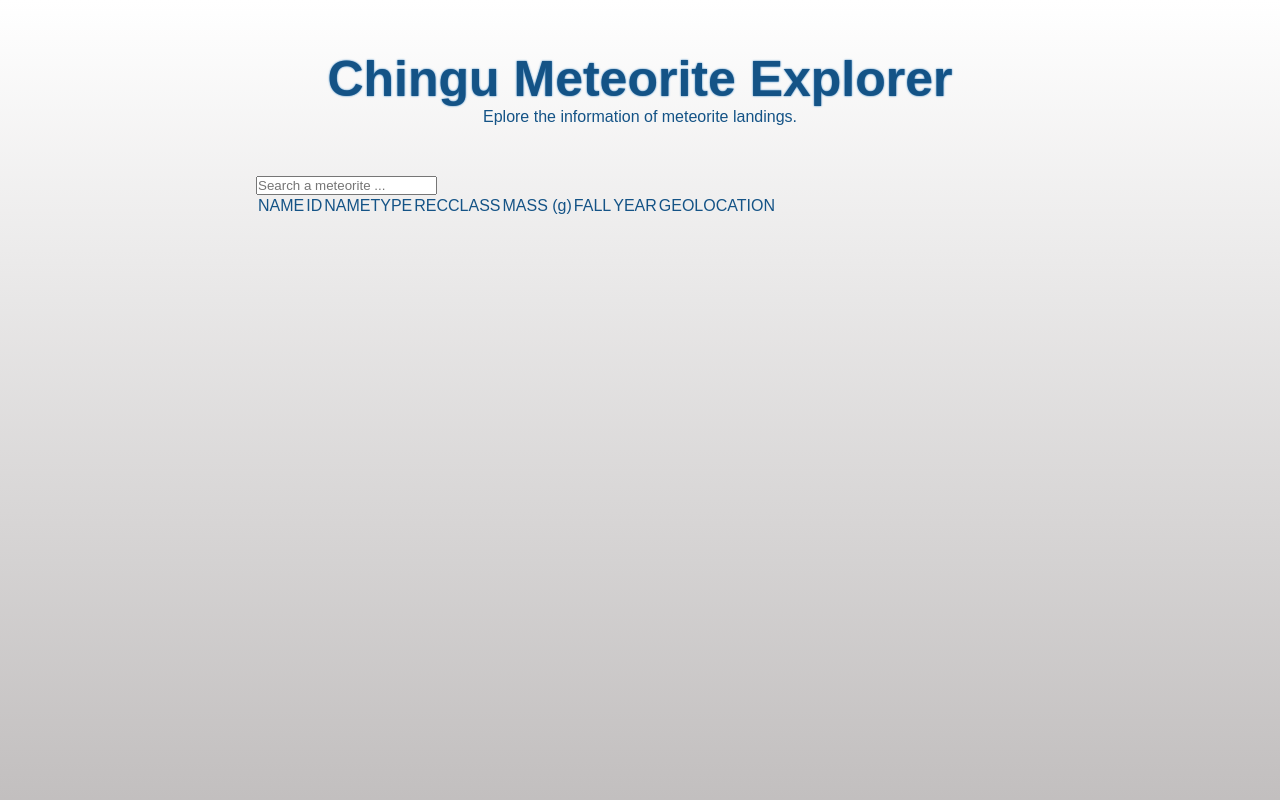
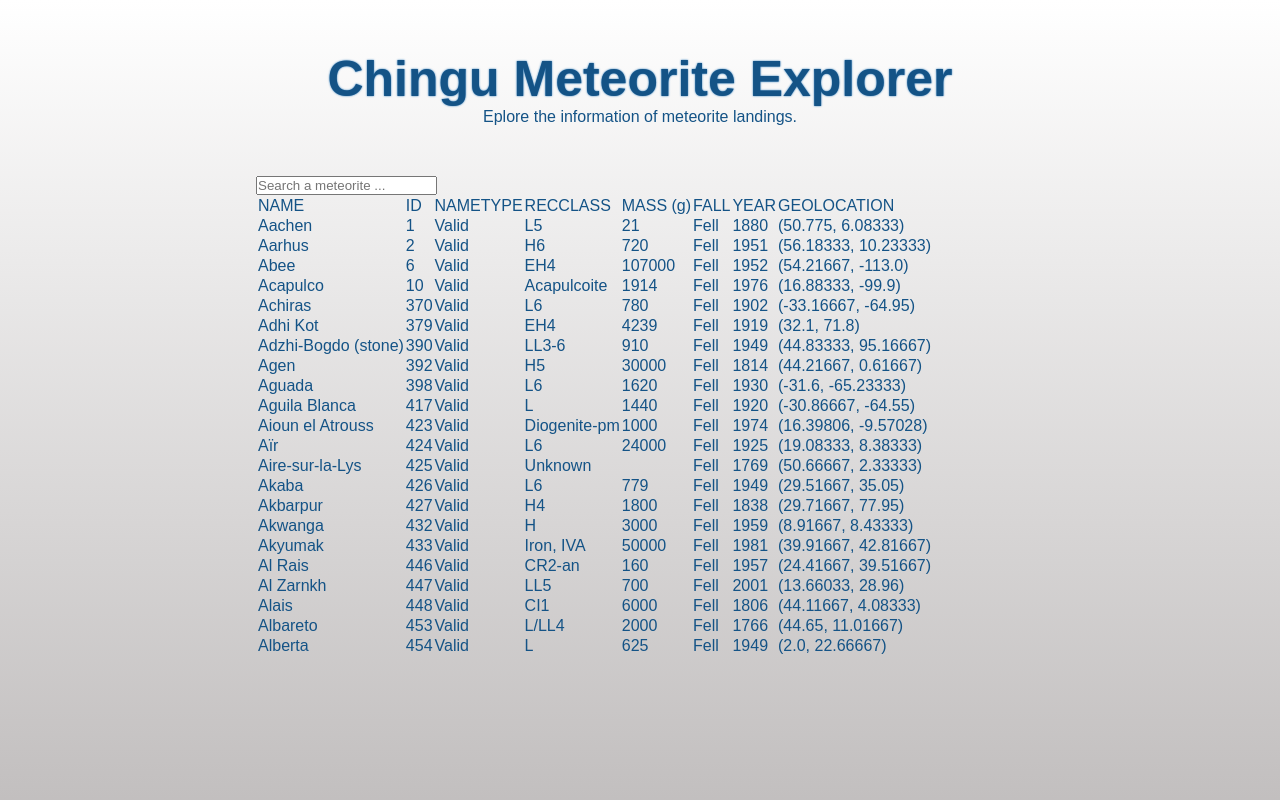
Before and after one commit to picklu/chingu-meteorite-explorer, a React app: page / in a window 1280 px wide. Shown: the top 800 px of the page. Built offline with nearby package versions, Linux system fonts and the light colour scheme.

Commit message:
Enable search by name functionality

```diff
--- a/src/components/Explorer/MeteoriteTable/DataRows.jsx
+++ b/src/components/Explorer/MeteoriteTable/DataRows.jsx
@@ -5,10 +5,11 @@ export default class DataRows extends Component {
   render() {
     const filterText = this.props.filterText;
     const category = this.props.category;
+    const regx = new RegExp(filterText, 'gi');
     const rows = [];
     let rowNum = 0;
     this.props.meteorites.forEach(meteorite => {
-      if (meteorite.name.indexOf(filterText) === -1) {
+      if (!meteorite.name.match(regx)) {
         return;
       }
       rows.push(
--- a/src/components/Explorer/MeteoriteTable/index.jsx
+++ b/src/components/Explorer/MeteoriteTable/index.jsx
@@ -13,6 +13,7 @@ export default class MeteoriteTable extends Component {
           <DataRows
             category={this.props.category}
             meteorites={this.props.meteorites}
+            filterText={this.props.filterText}
           />
         </tbody>
       </table>
```
